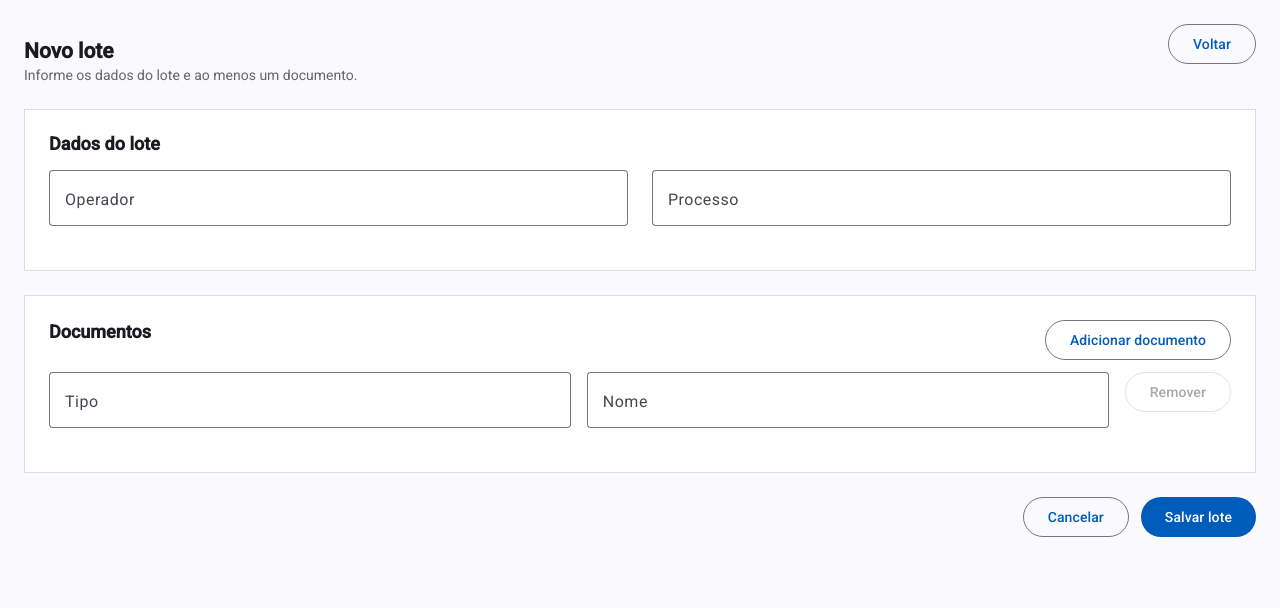
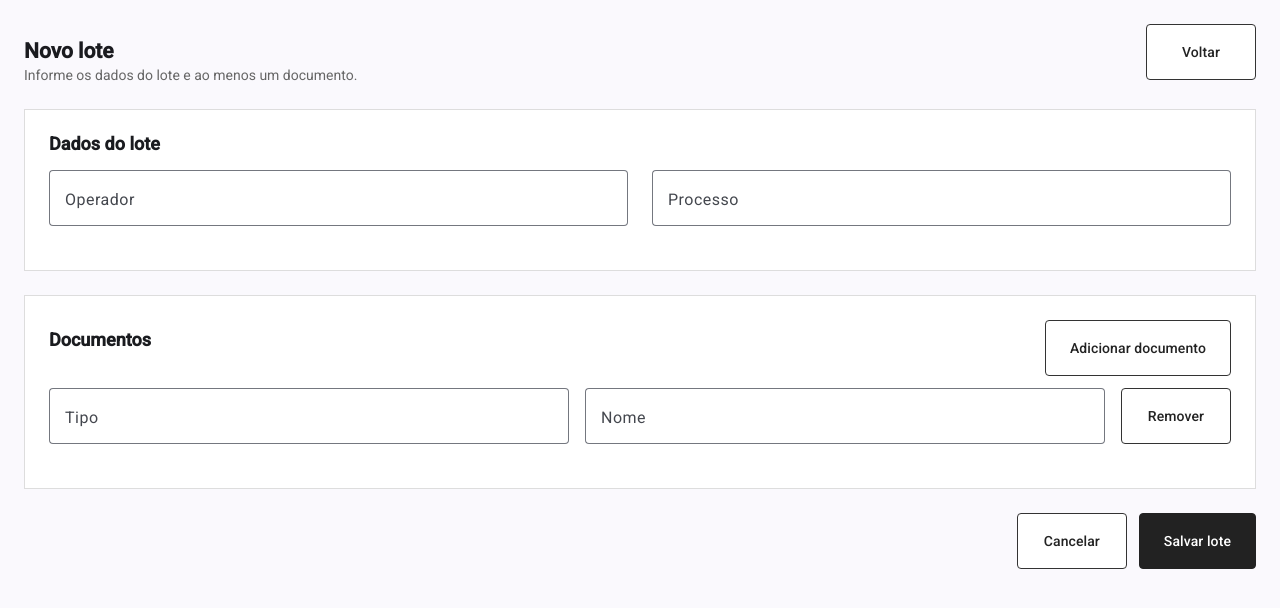
Before and after one commit to edneiaugustofilho/dockgestor-frontend, an Angular app: page /lotes/novo in a window 1280 px wide. Shown: the top 608 px of the page. Built offline with nearby package versions, Linux system fonts and the light colour scheme.

Commit message:
Alinha estilização

```diff
--- a/src/app/feature/lotes/pages/lote-create-page/lote-create-page.css
+++ b/src/app/feature/lotes/pages/lote-create-page/lote-create-page.css
@@ -69,3 +69,40 @@
     grid-template-columns: 1fr;
   }
 }
+
+.filter-button {
+  height: 56px;
+  min-width: 110px;
+
+  border-radius: 4px !important;
+
+  border: 1px solid #333 !important;
+
+  color: #222 !important;
+
+  background: white !important;
+
+  font-weight: 500;
+}
+
+.filter-button:hover {
+  background: #f3f3f3 !important;
+}
+
+.primary-action-button {
+  height: 56px;
+
+  border-radius: 4px !important;
+
+  border: 1px solid #222 !important;
+
+  color: #fff !important;
+
+  background: #222 !important;
+
+  font-weight: 500;
+}
+
+.primary-action-button:hover {
+  background: #444 !important;
+}
--- a/src/app/feature/lotes/pages/lote-create-page/lote-create-page.html
+++ b/src/app/feature/lotes/pages/lote-create-page/lote-create-page.html
@@ -7,6 +7,7 @@
 
     <button
       mat-stroked-button
+      class="filter-button"
       routerLink="/">
       Voltar
     </button>
@@ -46,6 +47,7 @@
 
         <button
           mat-stroked-button
+          class="filter-button"
           type="button"
           (click)="adicionarDocumento()">
           Adicionar documento
@@ -74,6 +76,7 @@
 
           <button
             mat-stroked-button
+            class="filter-button"
             type="button"
             [disabled]="documentos.length === 1"
             (click)="removerDocumento($index)">
@@ -86,6 +89,7 @@
     <div class="actions">
       <button
         mat-stroked-button
+        class="filter-button"
         type="button"
         routerLink="/">
         Cancelar
@@ -93,6 +97,7 @@
 
       <button
         mat-flat-button
+        class="primary-action-button"
         type="submit"
         [disabled]="saving">
         {{ saving ? 'Salvando...' : 'Salvar lote' }}
--- a/src/app/feature/lotes/pages/lote-list-page/lote-list-page.css
+++ b/src/app/feature/lotes/pages/lote-list-page/lote-list-page.css
@@ -83,12 +83,28 @@ td {
   color: #666;
 }
 
+.header-actions {
+  display: flex;
+  justify-content: flex-end;
+  margin-top: -48px;
+  margin-bottom: 24px;
+}
+
+.primary-action-button {
+  height: 56px;
+  border-radius: 4px !important;
+  border: 1px solid #222 !important;
+  color: #fff !important;
+  background: #222 !important;
+  font-weight: 500;
+}
+
+.primary-action-button:hover {
+  background: #444 !important;
+}
+
 .error {
   margin-top: 24px;
   color: #b00020;
   font-weight: 500;
 }
-
-.error {
-  color: #b00020;
-}
```
